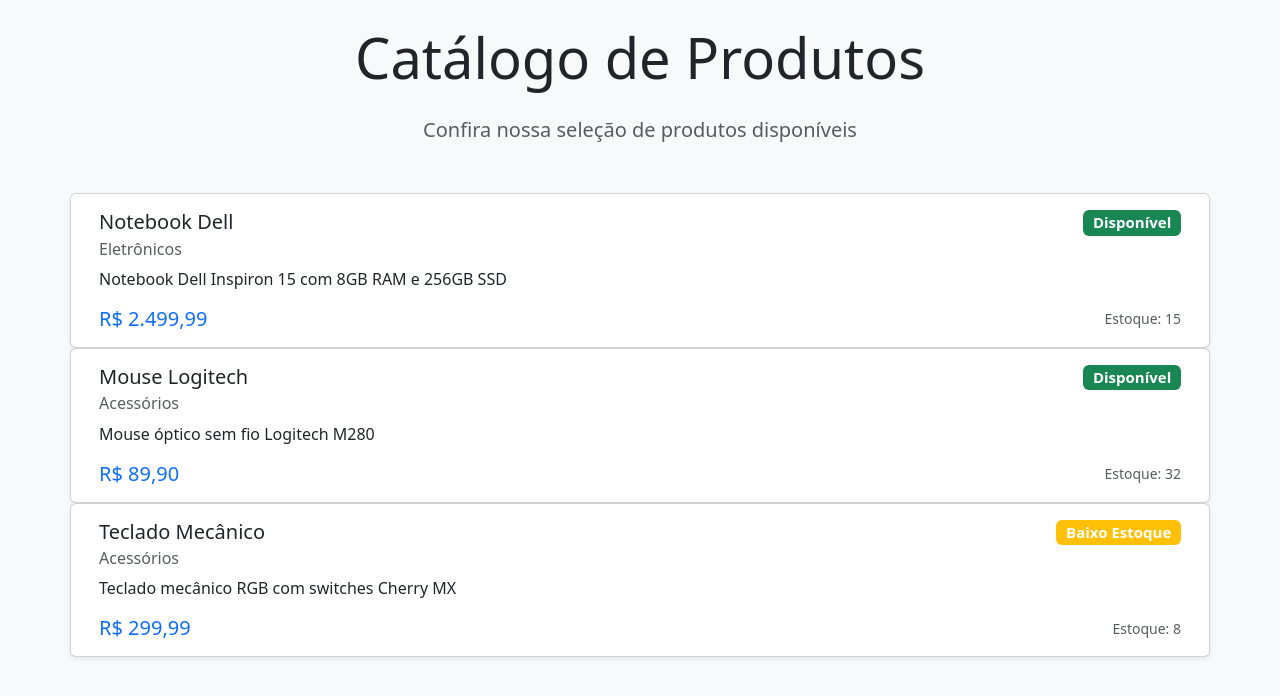
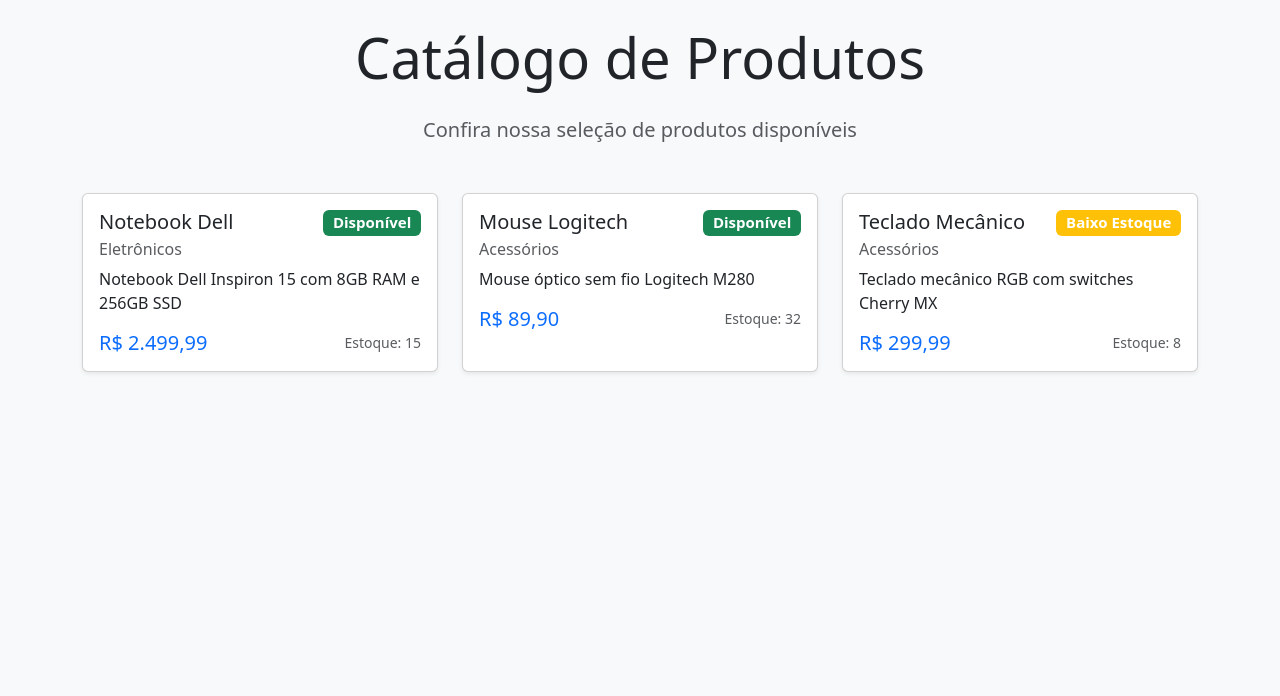
Before and after one commit to pedrocarvalho3/pratice-frontend-test, a React (Vite) app: page / in a window 1280 px wide. Shown: the top 696 px of the page. Built offline with nearby package versions, Linux system fonts and the light colour scheme.

Commit message:
fix: :sparkles: turning back the col component

```diff
--- a/src/pages/HomePage.tsx
+++ b/src/pages/HomePage.tsx
@@ -1,4 +1,4 @@
-import { Container, Row } from "react-bootstrap";
+import { Col, Container, Row } from "react-bootstrap";
 import ProductCard from "../components/ProductCard";
 import { initialProducts } from "../mocks/products";
 
@@ -14,7 +14,9 @@ const HomePage: React.FC = () => {
 
       <Row>
         {initialProducts.map((product) => (
-          <ProductCard product={product} />
+          <Col key={product.id} md={6} lg={4} className="mb-4">
+            <ProductCard product={product} />
+          </Col>
         ))}
       </Row>
     </Container>
```
